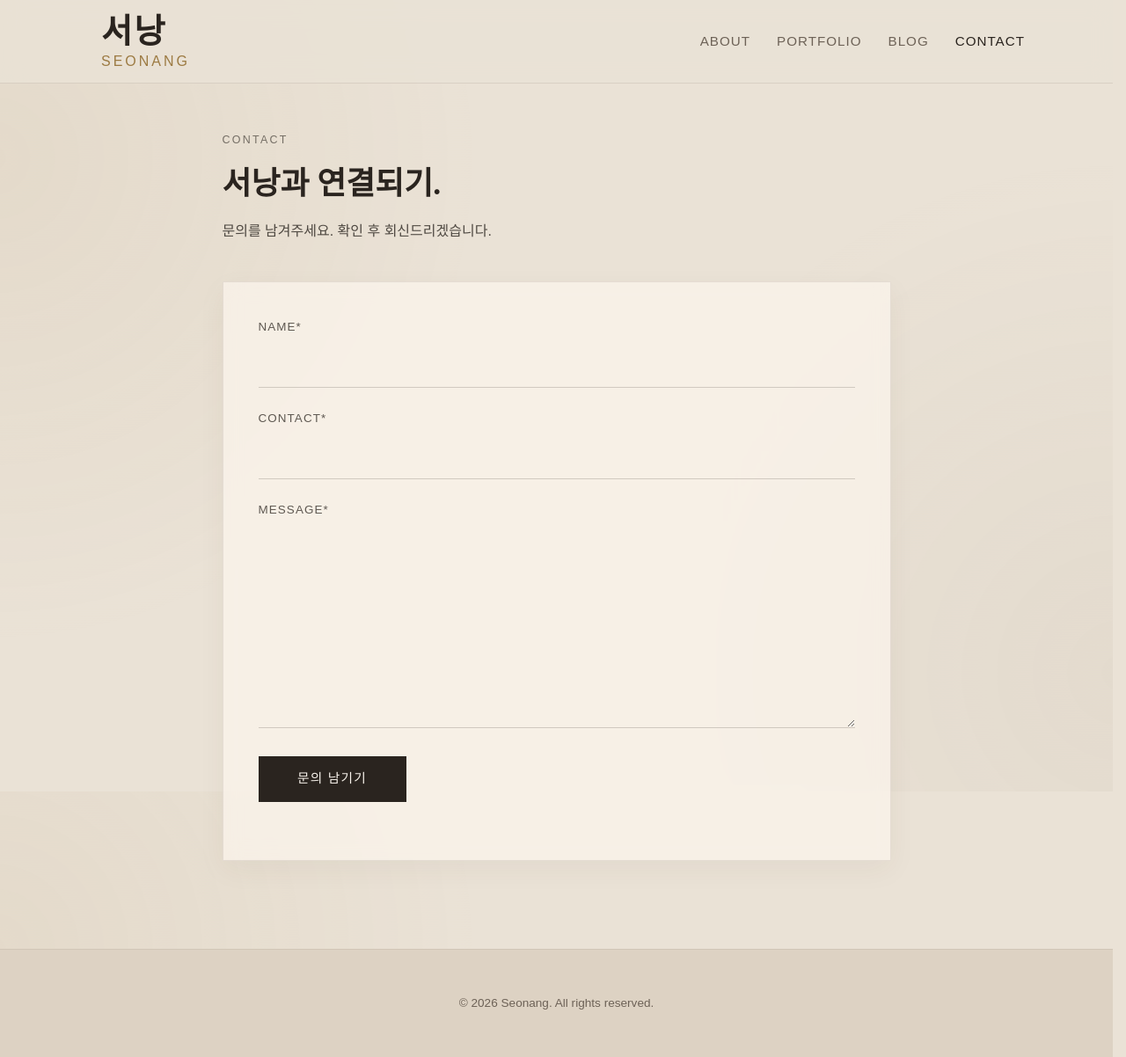
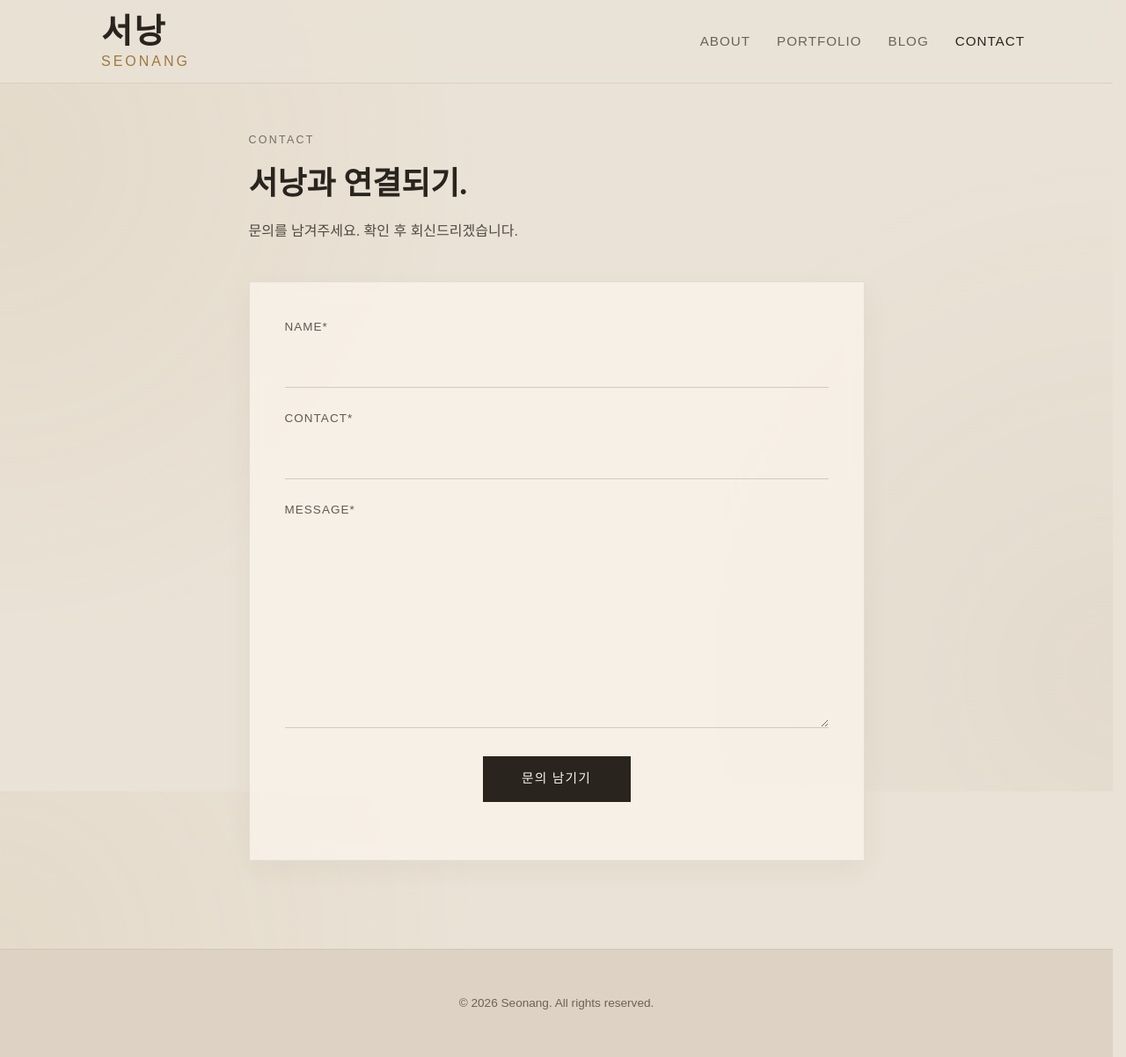
Before and after one commit to seonang/seonang.github.io, a Jekyll site: the page built from contact.html, in a window 1280 px wide and 1202 px high. Shown: the whole window at 88% size. Built offline with Jekyll 4.4.1, drawn with Linux system fonts in a browser that asks for light colours; some web fonts are replaced.

Commit message:
Update site.css

```diff
--- a/assets/css/site.css
+++ b/assets/css/site.css
@@ -591,7 +591,7 @@ body.post-template .post-date {
 }
 
 .contact-single {
-    max-width: 760px;
+    max-width: 700px;
     margin: 0 auto;
     width: 100%;
 }
@@ -678,7 +678,8 @@ body.post-template .post-date {
 }
 
 .contact-form button {
-    margin-top: 8px;
+    margin: 8px auto 0;
+    display: block;
     width: fit-content;
     min-width: 168px;
     padding: 13px 24px;
```
